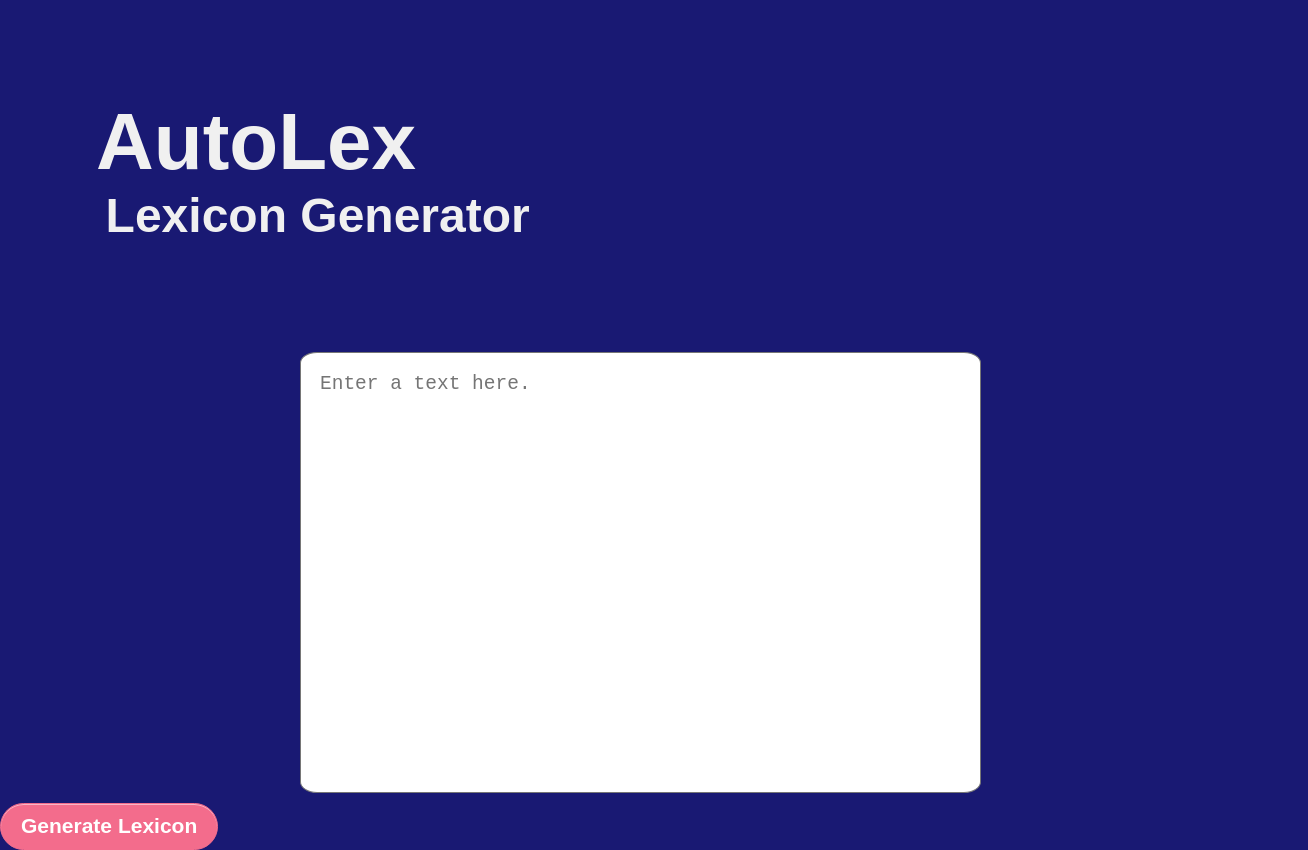
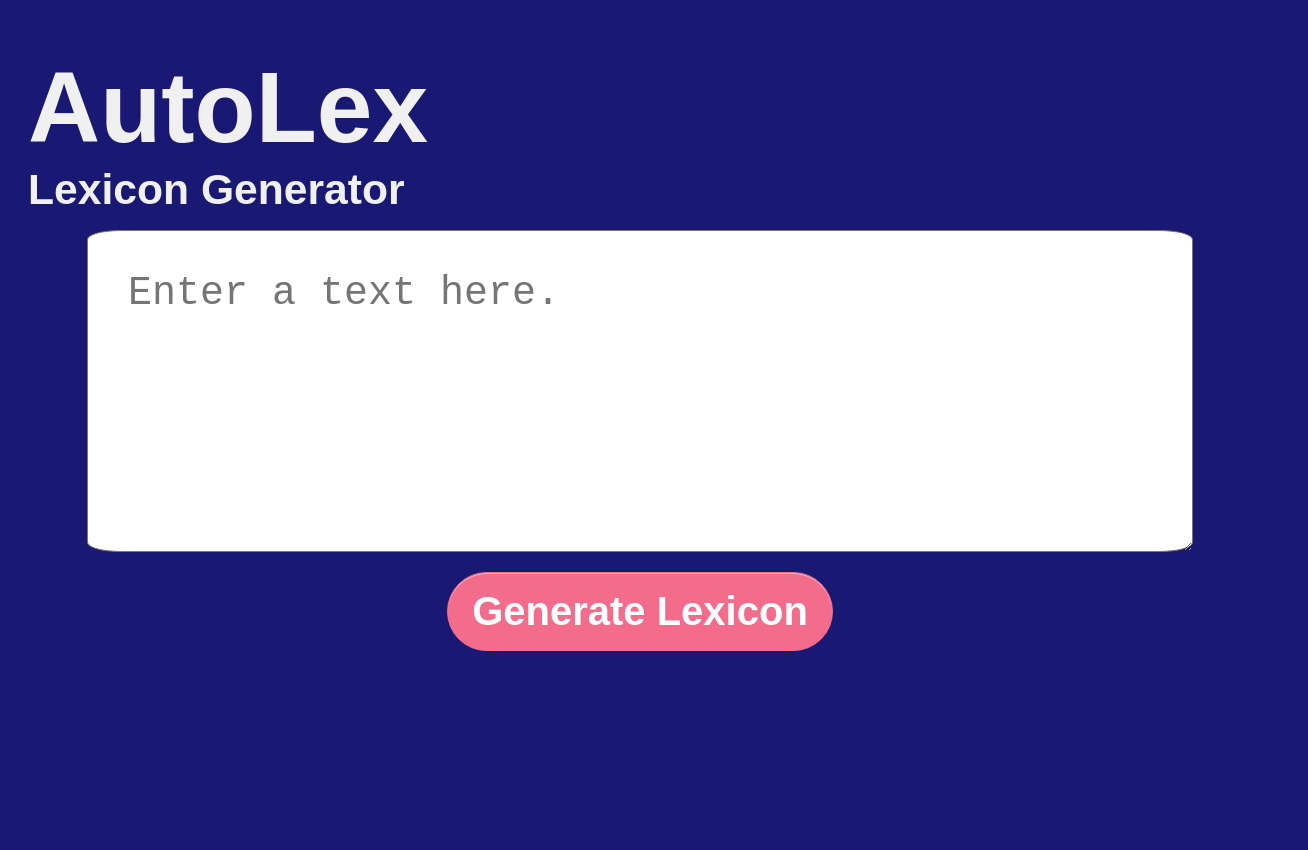
Before and after one commit to rdwaller/autolex, a React (Create React App) app in the folder root0/client/: page / in a window 1280 px wide. Shown: the whole page, 1308 px wide, since content can reach past the window. After the commit the page ends 800 px from the top, so only its background shows below. Built offline with nearby package versions, Linux system fonts and the light colour scheme.

Commit message:
Styled card component and added scrolling feature to definitions

```diff
--- a/root0/client/src/App.js
+++ b/root0/client/src/App.js
@@ -5,23 +5,24 @@ import EnterText from './EnterText.js';
 
 const AppHeader = styled.section`
   display: block;
-  margin: 1em;
-  text-align: left;
+  margin: 2.5vmin;
   height: 20vh;
-  padding: 10vh;
+  width: 100vw;
   color: rgb(240, 240, 240);
 `;
 
 const AppTitle = styled.h1`
-  font-family: "Quicksand", sans-serif;
-  font-size: 5em;
-  margin: 0;
+  display: block;
+  text-align: left;
+  font-family: sans-serif;
+  font-size: 12.5vmin;
+  margin: 0.5em auto 0;
 `;
 
 const AppDescription = styled.h3`
-  font-family: "Quicksand", sans-serif;
-  font-size: 3em;
-  margin: 0 0.2em;
+  font-family: sans-serif;
+  font-size: 5.33vmin;
+  margin: 0
 `;
 
 
@@ -38,9 +39,7 @@ class App extends Component {
             Lexicon Generator
           </AppDescription>
         </AppHeader>
-        <div>
-          <EnterText />
-        </div>
+        <EnterText />
       </div>
 
     );
--- a/root0/client/src/EnterText.js
+++ b/root0/client/src/EnterText.js
@@ -4,20 +4,19 @@ import GenerateLexicon from './GenerateLexicon';
 
 const TextArea = styled.textarea`
   display: block;
-  margin: 0.5em auto;
-  padding: 1em;
-  width: 50vw;
-  height: 50vh;
-  font-size: 1.5em;
-  border-radius: 2.5%;
-  outline: none;
-  resize: none;
+  margin: 2.5vmin auto 2.5vmin;
+  border-radius: 3%;
+  padding: 5vmin;
+  width: 80vw;
+  height: 30vh;
+  font-size: 5vmin;
 `;
 
 const Input = styled.input`
-  margin: auto;
-  padding: 10px 20px 11px !important;
-  font-size: 21px !important;
+  display: block;
+  margin: 0.5em auto;
+  padding: 2vmin 3vmin;
+  font-size: 5vmin;
   background-color: #F36C8C;
   font-weight: bold;
   text-shadow: 1px 1px #F36C8C;
@@ -30,6 +29,11 @@ const Input = styled.input`
   box-shadow: 0 1px 0 rgba(255, 255, 255, 0.5) inset;
   -moz-box-shadow: 0 1px 0 rgba(255, 255, 255, 0.5) inset;
   -webkit-box-shadow: 0 1px 0 rgba(255, 255, 255, 0.5) inset;
+
+  &:active {
+    background-color: green;
+    color: red;
+  }
 `;
 
 
@@ -67,7 +71,6 @@ class EnterText extends Component {
     return (
       <div>
         <form onSubmit={this.handleSubmit}>
-          <label></label>
           <TextArea placeholder="Enter a text here." value={this.state.typedValue} onChange={this.handleChange} />
           <Input type="submit" value="Generate Lexicon" />
         </form>
--- a/root0/client/src/FlashCard.js
+++ b/root0/client/src/FlashCard.js
@@ -2,14 +2,17 @@ import React, { Component } from 'react';
 import styled from 'styled-components';
 
 
-const Card = styled.li `
+const Card = styled.p `
   display: block;
-  margin: 5em auto;
-  border-radius: 2.5%;
+  margin: 2.5vmin auto;
+  border-radius: 3%;
+  padding: 5vmin;
   background-color: orange;
-  height: 300px;
-  width: 300px;
-`
+  width: 80vw;
+  height: 20vh;
+  font-size: 5vmin;
+  overflow: scroll;
+  `
 
 class FlashCard extends Component {
   constructor(props) {
@@ -32,6 +35,7 @@ class FlashCard extends Component {
     } else {
       return(
         <Card onClick={this.onClick}>{this.props.definition}</Card>
+
       )
     }
   }
--- a/root0/client/src/GenerateLexicon.js
+++ b/root0/client/src/GenerateLexicon.js
@@ -63,9 +63,9 @@ class GenerateLexicon extends Component {
       );
 
       return (
-        <ul>
+        <div>
            {listLex}
-        </ul>
+        </div>
       );
     } else {
       return (
--- a/root0/client/src/index.css
+++ /dev/null
@@ -1,5 +0,0 @@
-body {
-  margin: 0;
-  padding: 0;
-  font-family: sans-serif;
-}
--- a/root0/client/src/index.js
+++ b/root0/client/src/index.js
@@ -1,6 +1,5 @@
 import React from 'react';
 import ReactDOM from 'react-dom';
-import './index.css';
 import App from './App';
 import registerServiceWorker from './registerServiceWorker';
 
```
